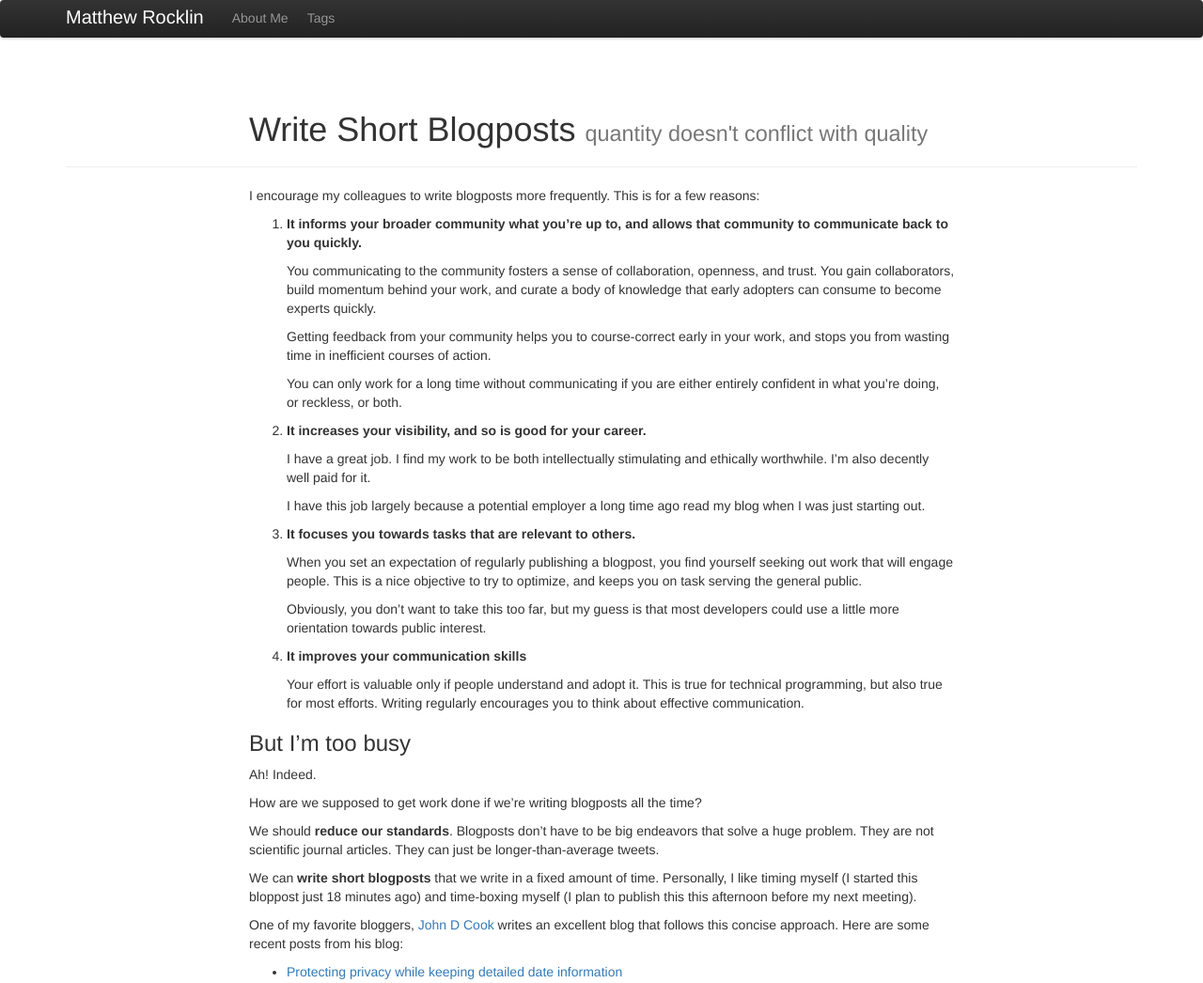
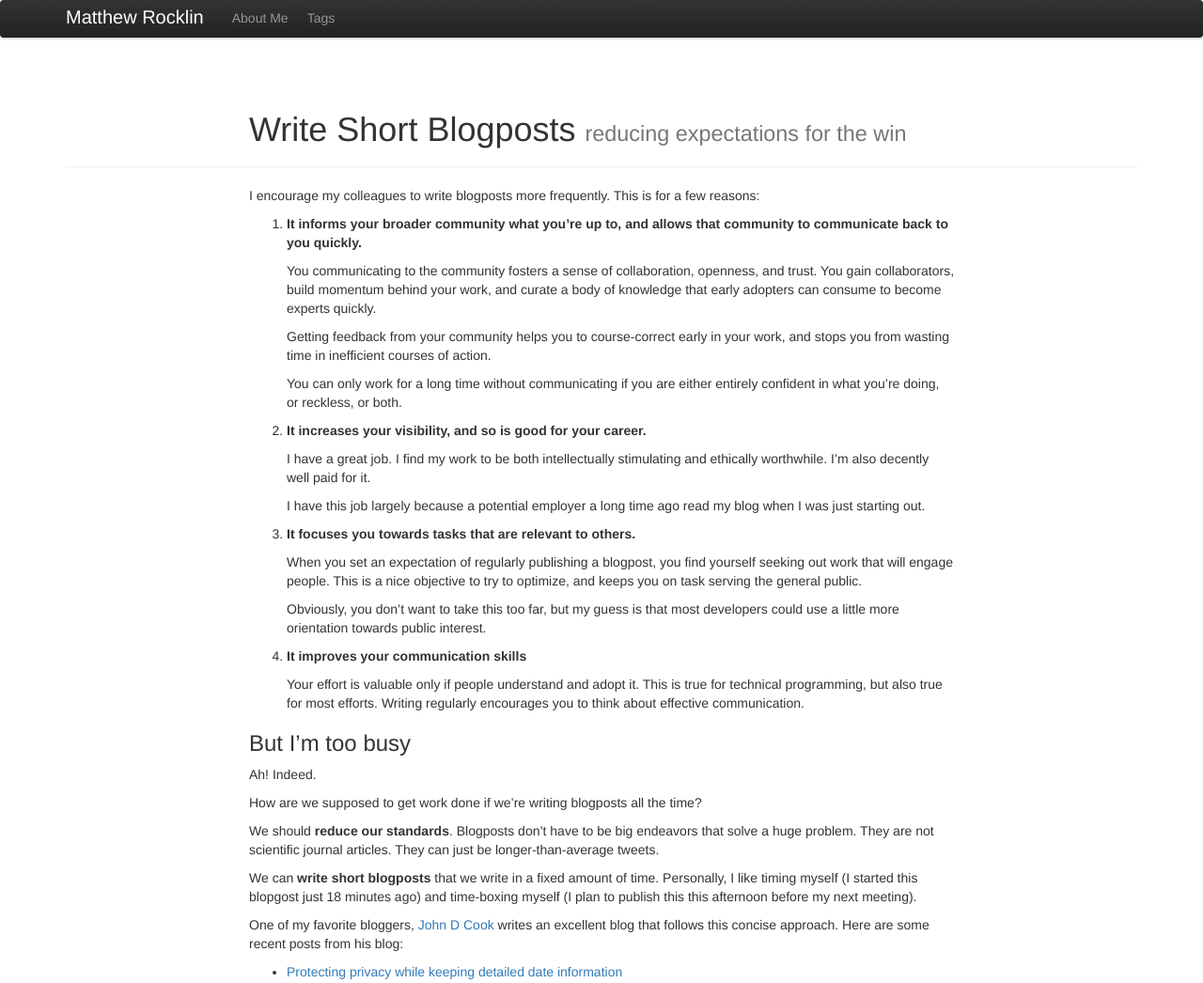
Before and after one commit to besyskymnbk/blog, a Jekyll site: the page built from _posts/work/2019-06-25-write-short-blogposts.md, in a window 1280 px wide and 1400 px high. Shown: the top 1046 px of the window at 94% size. Built offline with Jekyll 4.4.1, drawn with Linux system fonts in a browser that asks for light colours; comment, search, counter and statistics services are not loaded.

Commit message:
fix typo

```diff
--- a/_posts/work/2019-06-25-write-short-blogposts.md
+++ b/_posts/work/2019-06-25-write-short-blogposts.md
@@ -1,7 +1,7 @@
 ---
 layout: post
 title: Write Short Blogposts
-tagline: quantity doesn't conflict with quality
+tagline: reducing expectations for the win
 category: work
 tags: [Programming, Python, scipy]
 theme: twitter
@@ -62,7 +62,7 @@ They are not scientific journal articles.  They can just be longer-than-average
 tweets.
 
 We can **write short blogposts** that we write in a fixed amount of time.
-Personally, I like timing myself (I started this bloppost just 18 minutes ago)
+Personally, I like timing myself (I started this blopgost just 18 minutes ago)
 and time-boxing myself (I plan to publish this this afternoon before my next
 meeting).
 
```
Also changed, not shown: other parts of _posts/work/2019-06-25-write-short-blogposts.md (+1 -0 lines).
